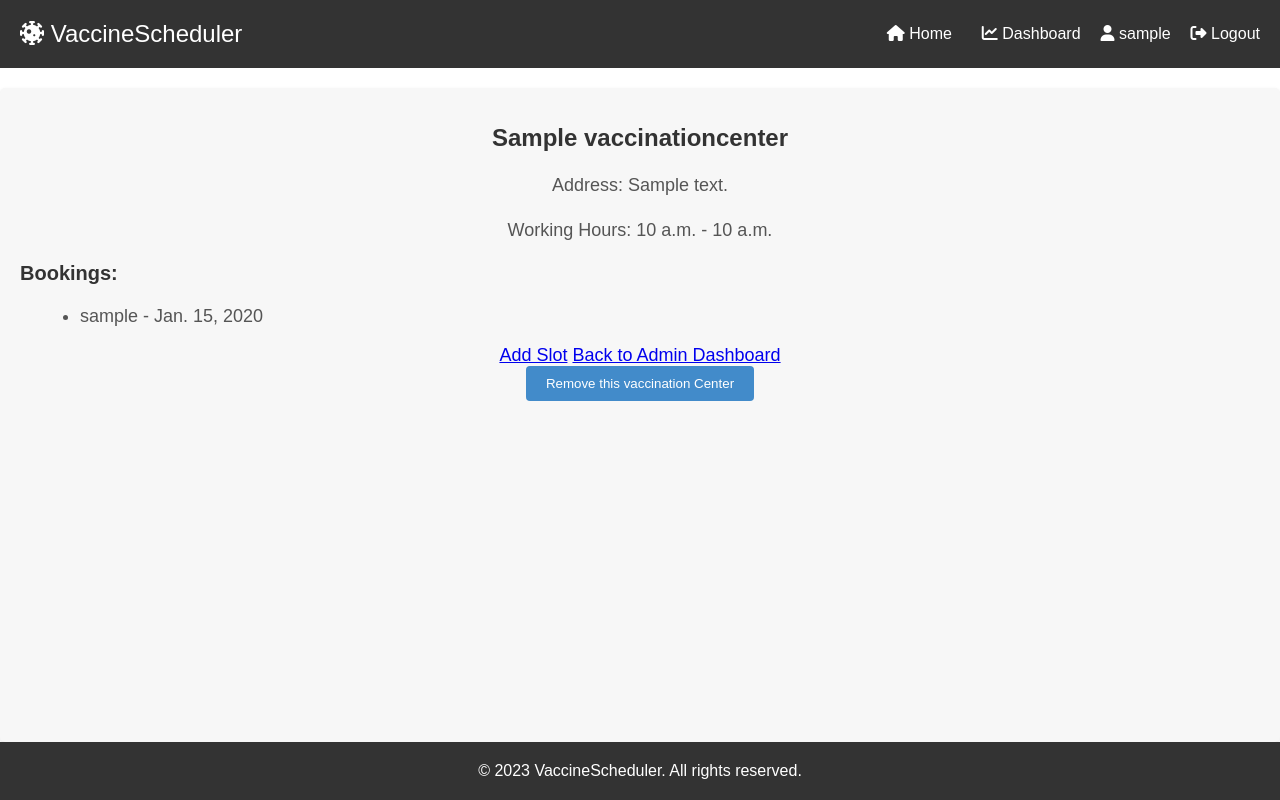
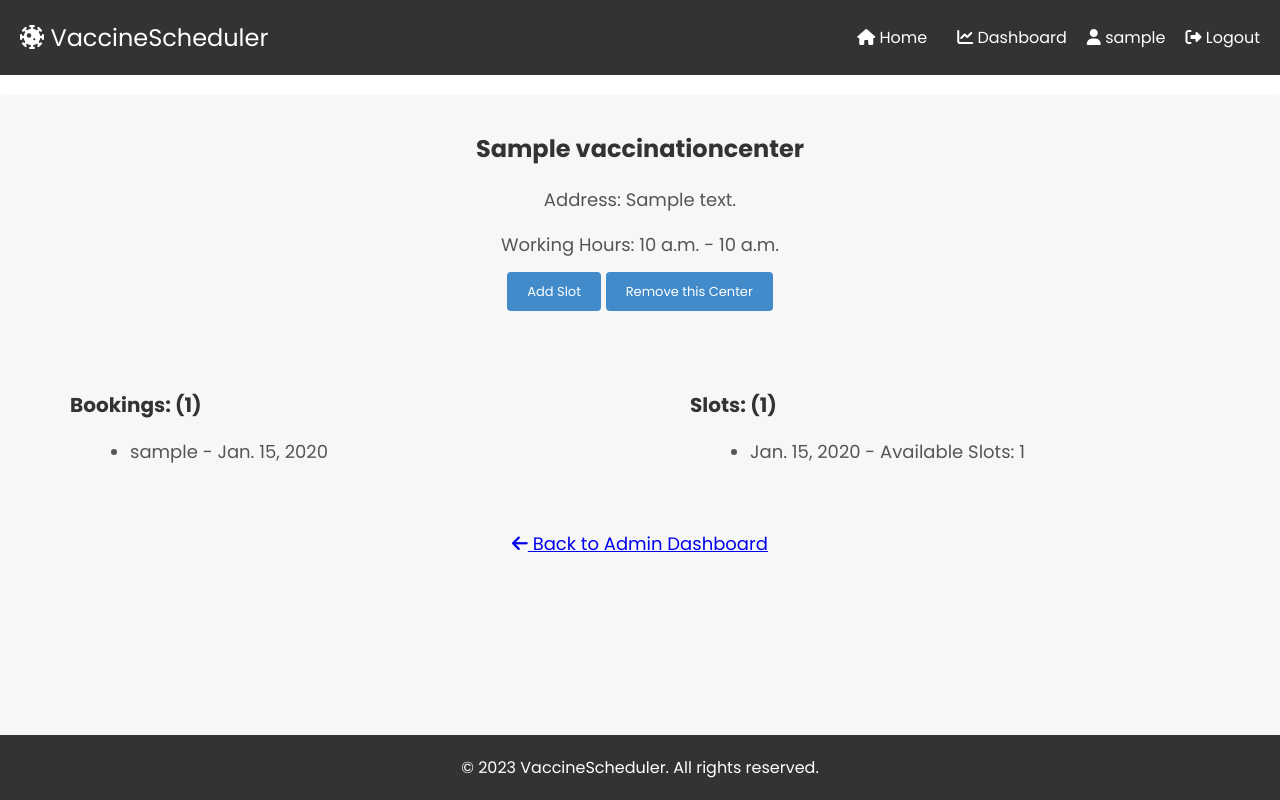
Before and after one commit to Santhanabalan/VaccinationScheduler, a Django app: page /accounts/admin/vaccination_centers/1/ in a window 1280 px wide. Run offline with Django 4.2, Linux system fonts and the light colour scheme; a user stored in the database is signed in; tables that the repository leaves empty hold one stand-in row (values such as "Sample post").

Commit message:
UI/UX: Various under the hood improvements
-- Minor design changes
-- Fixed some views and links

```diff
--- a/accounts/templates/accounts/center_details.html
+++ b/accounts/templates/accounts/center_details.html
@@ -4,21 +4,32 @@
     <h1>{{ vaccination_center.name }}</h1>
     <p>Address: {{ vaccination_center.address }}</p>
     <p>Working Hours: {{ vaccination_center.from_time }} - {{ vaccination_center.to_time }}</p>
-
-    <h2>Bookings:</h2>
-    <ul>
-        {% for booking in bookings %}
-            <li>{{ booking.user.username }} - {{ booking.slot.date }}</li>
-        {% empty %}
-            <li>No bookings found</li>
-        {% endfor %}
-    </ul>
-    <a href="{% url 'add_slot' vaccination_center.id %}" class="btn btn-primary">Add Slot</a>
-    <a href="{% url 'admin_dashboard' %}">Back to Admin Dashboard</a>
-    <form class="contact-form" method="post" action="{% url 'remove_vaccination_center' vaccination_center.id %}">
+    <form class="contact-form">
         {% csrf_token %}
         <div class="form-group">
-        <button type="submit">Remove this vaccination Center</button>
+        <a href="{% url 'add_slot' vaccination_center.id %}" class="button">Add Slot</a>
+        <a href="{% url 'remove_vaccination_center' vaccination_center.id %}" class="button">Remove this Center</a>
     </div>
     </form>
+    <div class="container">
+        <div class="section1">
+            <h2>Bookings: ({{ bookings.count }})</h2>
+            <ul>
+                {% for booking in bookings %}
+                    <li>{{ booking.user.username }} - {{ booking.slot.date }}</li>
+                {% empty %}
+                    <li>No bookings found</li>
+                {% endfor %}
+            </ul>
+        </div>
+        <div class="section2">
+            <h2>Slots: ({{ slots.count }})</h2>
+            <ul>
+              {% for slot in slots %}
+              <li>{{ slot.date }} - Available Slots: {{ slot.available_slots }}</li>
+              {% endfor %}
+            </ul>
+        </div>
+    </div>
+    <a href="{% url 'admin_dashboard' %}"><i class="fa-solid fa-arrow-left"></i> Back to Admin Dashboard</a>
 {% endblock content %}
--- a/accounts/templates/accounts/logout.html
+++ b/accounts/templates/accounts/logout.html
@@ -5,7 +5,8 @@
     <form class="contact-form" method="post" action="{% url 'logout' %}">
         {% csrf_token %}
         <div class="form-group">
-        <label for="logout">Are you sure, you want to log out?</label>
+        <p>User: {{request.user.username}}</p>
+        <p> Are you sure you want to log out?</p>
         <button name="logout" type="submit">Logout</button>
         </div>
     </form>
--- a/accounts/templates/accounts/remove_vaccination_center.html
+++ b/accounts/templates/accounts/remove_vaccination_center.html
@@ -2,7 +2,7 @@
 {% load static %}
 {% block content %}
     <h1>Remove Vaccination Center</h1>
-    <p>Are you sure you want to remove {{ vaccination_center.name }}?</p>
+    <p>Are you sure you want to remove the vaccination center - {{ vaccination_center.name }}?</p>
     <form class="contact-form" method="post">
         {% csrf_token %}
         <div class="form-group">
--- a/accounts/views.py
+++ b/accounts/views.py
@@ -25,9 +25,12 @@
         if user is not None:
             login(request, user)
             return redirect('home')
+        else:
+            messages.error(request, 'Invalid username or password')
+            form = AuthenticationForm()
     else:
          form = AuthenticationForm()
-    return render(request, 'accounts/login.html', {'form': form})
+    return render(request, 'accounts/login.html')
 
 def admin_login(request):
     if request.method == 'POST':
@@ -44,8 +47,10 @@
     return render(request, 'accounts/admin_login.html')
 
 def user_logout(request):
-    logout(request)
-    return redirect('login')
+    if request.method == 'POST':
+        logout(request)
+        return redirect('home')
+    return render(request, 'accounts/logout.html')
 
 @staff_member_required(login_url="admin_login")
 def admin_dashboard(request):
@@ -96,7 +101,8 @@
     bookings = Booking.objects.filter(slot__in=slots)
     context = {
         'vaccination_center': vaccination_center,
-        'bookings': bookings
+        'bookings': bookings,
+        'slots':slots
     }
     return render(request, 'accounts/center_details.html', context)
 
--- a/bookings/static/css/style.css
+++ b/bookings/static/css/style.css
@@ -1,5 +1,6 @@
+@import url('https://fonts.googleapis.com/css2?family=Poppins:wght@300;400;500;600;700&display=swap');
 body {
-    font-family: Arial, sans-serif;
+    font-family: 'Poppins', sans-serif;
     margin: 0;
     padding: 0;
     display: flex;
@@ -81,6 +82,17 @@
   line-height: 1.5;
   text-align:justify;
 }
+
+.container {
+  display: flex;
+}
+
+.section1,
+.section2 {
+  flex: 1;
+  padding: 50px;
+}
+
   .contact-form {
     max-width: 400px;
     margin: 0 auto;
@@ -105,8 +117,9 @@
     border-radius: 4px;
   }
 
-  .form-group button {
+  .form-group button, .button {
     padding: 10px 20px;
+    text-decoration: none;
     background-color: #428bca;
     color: #fff;
     border: none;
@@ -114,6 +127,9 @@
     cursor: pointer;
   }
 
+  .button{
+    font-size: small;
+  }
   .form-group button:hover {
     background-color: #3071a9;
   }
--- a/bookings/templates/bookings/book.html
+++ b/bookings/templates/bookings/book.html
@@ -12,7 +12,7 @@
         </div>
         <div class="form-group">
         <button type="submit">Search</button>
-        <button type="reset">Reset</button>
+        <a class="button" href="{% url 'book' %}" style="background-color: #c60000;">Reset</a>
         </div>
     </form>
 
@@ -23,8 +23,8 @@
                 <strong>{{ center.name }}</strong><br>
                 Address: {{ center.address }}<br>
                 Working Hours: {{ center.from_time }} - {{ center.to_time }}
-                <div class="form-group">
-                    <button onclick="window.location.href = '{% url 'book_slot' center.id %}';">Book a Slot</button>
+                <div class="form-group" style="padding: 10px;">
+                    <a class="button" href="{% url 'book_slot' center.id %}">Book a Slot</a>
                 </div>
             </li>
         {% empty %}
```
Also changed, not shown: accounts/templates/accounts/admin_dashboard.html (+4 -3 lines), accounts/templates/accounts/login.html (+7 -0 lines), bookings/templates/bookings/index.html (+9 -2 lines).
